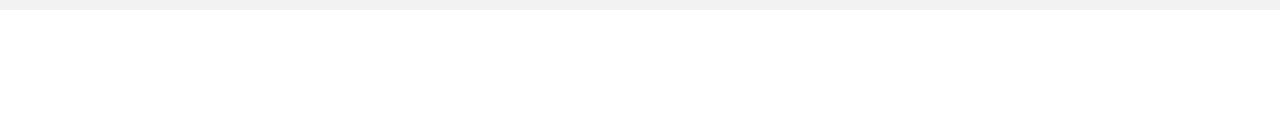
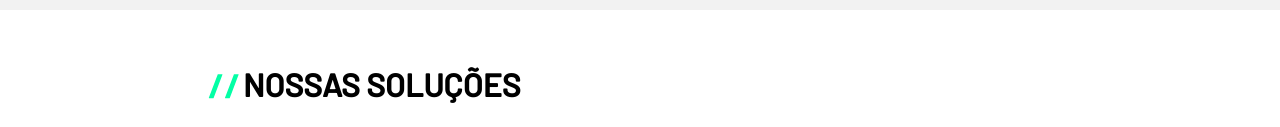
Before and after one commit to Ricardozampolo/loja-vtex, a plain HTML site: page index.html in a window 1280 px wide. Shown: the part 712-839 px from the top of the page. Before the commit the page ends 800 px from the top, so only its background shows below. Drawn offline with Linux system fonts and the light colour scheme.

Commit message:
title products

```diff
--- a/assets/css/style.css
+++ b/assets/css/style.css
@@ -235,3 +235,31 @@ body{
     height: 2.375rem;
     padding: 1.3125rem 0 0 4rem;
 }
+
+.products .title-products {
+    display: flex;
+}
+
+.products .title-products img {
+    width: 1.9375rem;
+    height: 2.5rem;
+    font-family: 'Barlow';
+    font-style: normal;
+    font-weight: 700;
+    font-size: 32px;
+    line-height: 40px;
+    text-transform: uppercase;
+    margin: 3.5rem 0.25rem 1.5rem 13rem;
+}
+
+.products .title-products p {
+    width: 17.4375rem;
+    height: 2.5rem;
+    font-family: 'Barlow';
+    font-style: normal;
+    font-weight: 700;
+    font-size: 2rem;
+    line-height: 2.5rem;
+    text-transform: uppercase;
+    margin: 3.4rem 0 1.5rem 0;
+}
--- a/index.html
+++ b/index.html
@@ -66,6 +66,7 @@
         <section class="background-stores">
 
             <div class="background-sponsors">
+
                 <p>Nossas principais lojas VTEX</p>
 
                 <img src="assets/icons/→.svg" alt="Setinha">
@@ -81,5 +82,15 @@
             </div>
 
         </section>
+
+        <section class="products">
+
+            <div class="title-products">
+                <img src="assets/home/barra.svg" alt="Duas barras verdes">
+                <p>Nossas Soluções</p>
+            </div>
+
+        </section>
+
     </body>
 </html>
```
Also changed, not shown: assets/home/barra.svg (added).
